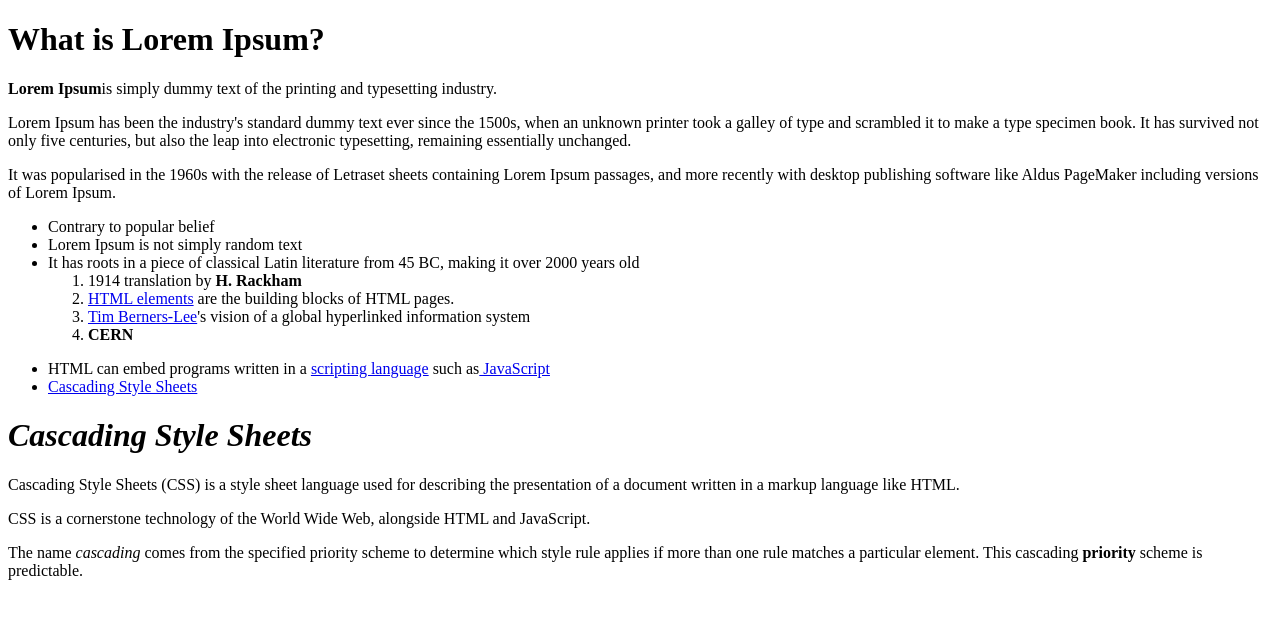
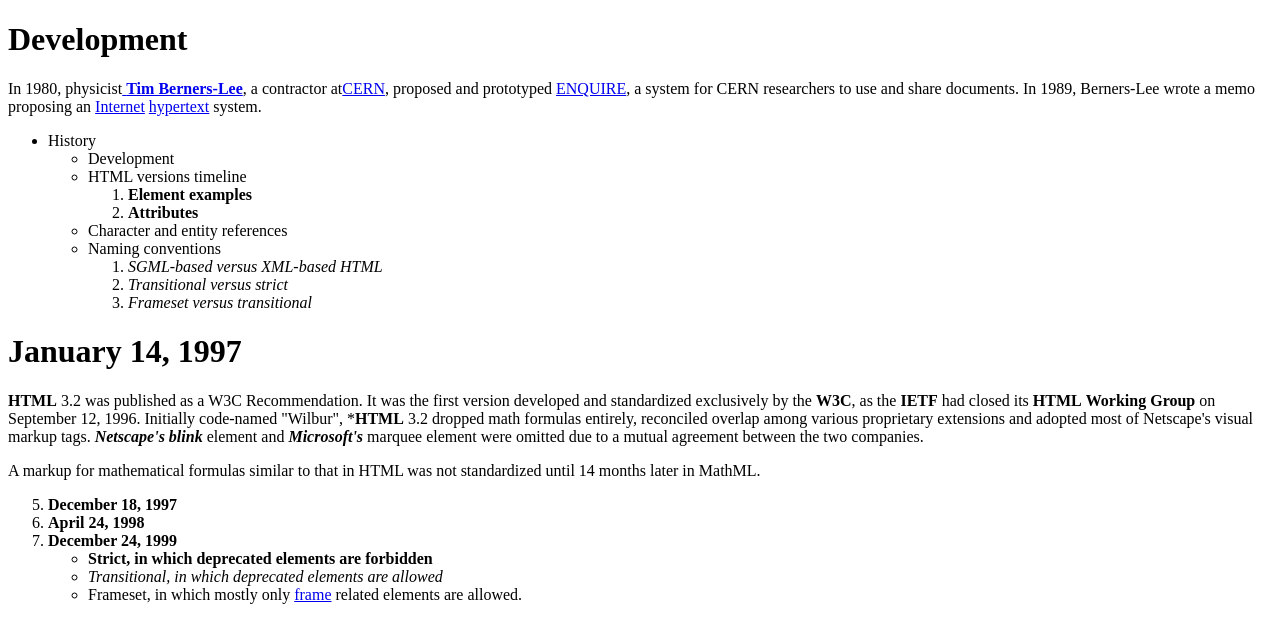
Before and after one commit to Ciyvi1998/html-and-css-practics, a plain HTML site: page 2-Text-Elements/index.html in a window 1280 px wide. Drawn offline with Linux system fonts and the light colour scheme.

Commit message:
feat(2-Text-Elements): Finish practic-2

```diff
--- a/2-Text-Elements/index.html
+++ b/2-Text-Elements/index.html
@@ -7,34 +7,50 @@
       <meta http-equiv="X-UA-Compatible" content="ie=edge">
   </head>
   <body>
-    <h1>What is Lorem Ipsum?</h1>
+    <h1>Development</h1>
     <p>
-    <b>Lorem Ipsum</b>is simply dummy text of the printing and typesetting industry.
+    In 1980, physicist<a href="https://en.wikipedia.org/wiki/Tim_Berners-Lee"> <b>Tim Berners-Lee</b></a>, a contractor at<a href="https://en.wikipedia.org/wiki/CERN" >CERN</a>, proposed and prototyped <a href="https://en.wikipedia.org/wiki/ENQUIRE">ENQUIRE</a>, a system for CERN researchers to use and share documents. In 1989, Berners-Lee wrote a memo proposing an <a href="https://en.wikipedia.org/wiki/Internet)-based">Internet</a> <a href="https://en.wikipedia.org/wiki/Hypertext">hypertext</a> system.
     </p>
+
+    <ul>
+    <li>History</li>
+    <ul>
+    <li>Development</li>
+    <li>HTML versions timeline</li>
+    <ol>
+    <li><b>Element examples</b></li>
+    <li><b>Attributes</b></li>
+    </ol>
+    <li>Character and entity references</li>
+    <li>Naming conventions</li>
+    <ol>
+    <li><i>SGML-based versus XML-based HTML</i></li>
+    <li><i>Transitional versus strict</i></li>
+    <li><i>Frameset versus transitional</i></li>
+
+    </ol>
+
+    </ul>
+
+    </ul>
+
+    <h1>January 14, 1997</h1>
+    <p> <b>HTML</b> 3.2 was published as a W3C Recommendation. It was the first version developed and standardized exclusively by the <b>W3C</b>, as the <b>IETF</b> had closed its <b>HTML</b> <b>Working</b> <b>Group</b> on September 12, 1996.
+    Initially code-named "Wilbur", *<b>HTML</b> 3.2 dropped math formulas entirely, reconciled overlap among various proprietary extensions and adopted most of Netscape's visual markup tags. <b><i>Netscape's blink</i></b> element and <b><i>Microsoft's</i></b> marquee element were omitted due to a mutual agreement between the two companies.
+    </p>
+    A markup for mathematical formulas similar to that in HTML was not standardized until 14 months later in MathML.
     <p>
-    Lorem Ipsum has been the industry's standard dummy text ever since the 1500s, when an unknown printer took a galley of type and scrambled it to make a type specimen book. It has survived not only five centuries, but also the leap into electronic typesetting, remaining essentially unchanged.
     </p>
-    <p>
-    It was popularised in the 1960s with the release of Letraset sheets containing Lorem Ipsum passages, and more recently with desktop publishing software like Aldus PageMaker including versions of Lorem Ipsum.
-    </p>
+    <ol>
+    <li value="5"><b>December 18, 1997</b></li>
+    <li><b>April 24, 1998</b></li>
+    <li><b>December 24, 1999</b></li>
     <ul>
-    <li>Contrary to popular belief</li>
-    <li>Lorem Ipsum is not simply random text</li>
-    <li>It has roots in a piece of classical Latin literature from 45 BC, making it over 2000 years old</li>
-    <ol>
-    <li>1914 translation by <b>H. Rackham</b></li>
-    <li><a href="https://en.wikipedia.org/wiki/HTML_element">HTML elements</a> are the building blocks of HTML pages.</li>
-    <li><a href="https://en.wikipedia.org/wiki/Tim_Berners-Lee">Tim Berners-Lee</a>'s vision of a global hyperlinked information system</li>
-    <li><b>CERN</b></li>
+    <li><b>Strict, in which deprecated elements are forbidden</b></li>
+    <li><i>Transitional, in which deprecated elements are allowed</i></li>
+    <li>Frameset, in which mostly only <a href="https://en.wikipedia.org/wiki/Framing_(World_Wide_Web)">frame</a> related elements are allowed.</li>
+    </ul>
+
     </ol>
-    </ul>
-    <ul>
-    <li>HTML can embed programs written in a <a href="https://en.wikipedia.org/wiki/Scripting_language"> scripting language</a> such as<a href="https://en.wikipedia.org/wiki/JavaScript"> JavaScript</a></li>
-    <li><a href="https://en.wikipedia.org/wiki/Cascading_Style_Sheets">Cascading Style Sheets</a></li>
-    </ul>
-    <h1><i>Cascading Style Sheets</i></h1>
-    <p>Cascading Style Sheets (CSS) is a style sheet language used for describing the presentation of a document written in a markup language like HTML.</pi>
-    <p>CSS is a cornerstone technology of the World Wide Web, alongside HTML and JavaScript.</p>
-    <p>The name <i>cascading</i> comes from the specified priority scheme to determine which style rule applies if more than one rule matches a particular element. This cascading <b>priority</b> scheme is predictable.</p>
   </body>
 </html>
```
